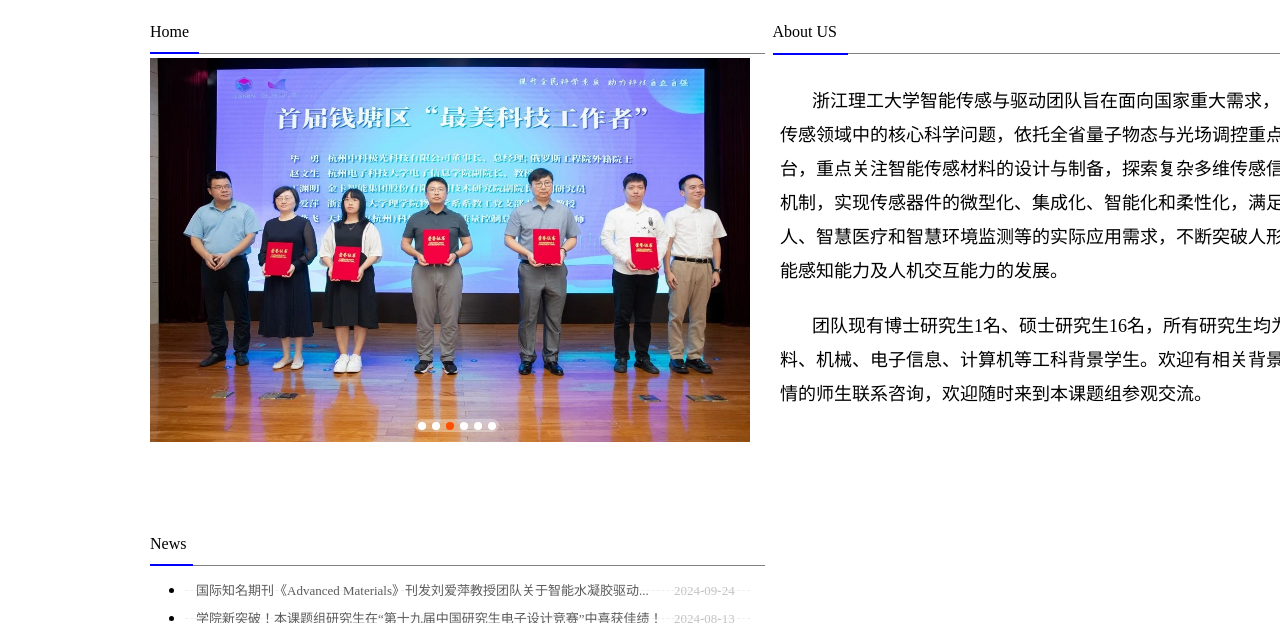
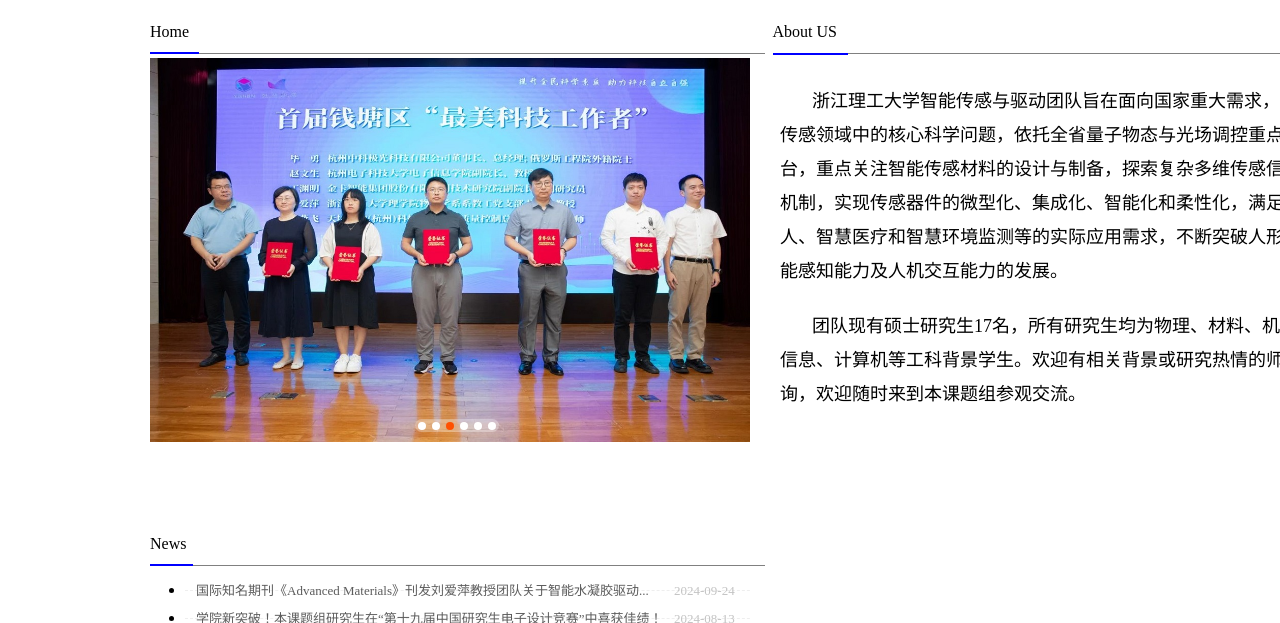
Before and after one commit to lzh-zone/keti, a plain HTML site: page index.html in a window 1280 px wide. Shown: the part 165-788 px from the top of the page. Drawn offline with nearby package versions, Linux system fonts and the light colour scheme.

Commit message:
Update index.html

```diff
--- a/index.html
+++ b/index.html
@@ -112,7 +112,7 @@
         <!-- 4、内容部分 -->
         <div class="about_us_content">
             <p style="font-size: 18px; line-height: 1.9;">浙江理工大学智能传感与驱动团队旨在面向国家重大需求，解决智能传感领域中的核心科学问题，依托全省量子物态与光场调控重点实验室平台，重点关注智能传感材料的设计与制备，探索复杂多维传感信号的转换机制，实现传感器件的微型化、集成化、智能化和柔性化，满足人形机器人、智慧医疗和智慧环境监测等的实际应用需求，不断突破人形机器人智能感知能力及人机交互能力的发展。</p>
-            <p style="font-size: 18px; line-height: 1.9;">团队现有博士研究生1名、硕士研究生16名，所有研究生均为物理、材料、机械、电子信息、计算机等工科背景学生。欢迎有相关背景或研究热情的师生联系咨询，欢迎随时来到本课题组参观交流。</p>
+            <p style="font-size: 18px; line-height: 1.9;">团队现有硕士研究生17名，所有研究生均为物理、材料、机械、电子信息、计算机等工科背景学生。欢迎有相关背景或研究热情的师生联系咨询，欢迎随时来到本课题组参观交流。</p>
         </div>
     </div>
 
```
